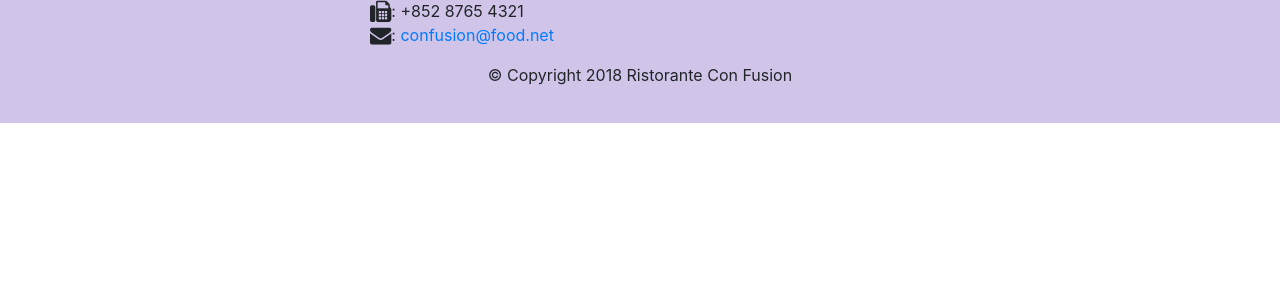
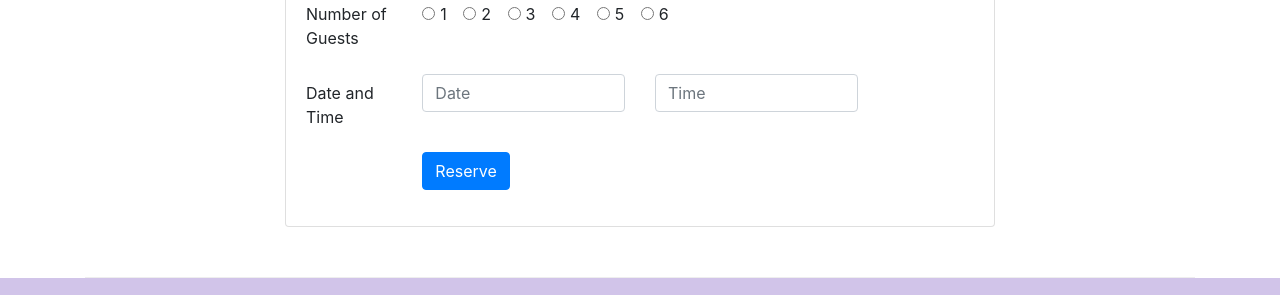
Before and after one commit to shriraksha158/Restaurent_Website, a website: page index.html in a window 1280 px wide. Shown: the part 1662-1957 px from the top of the page. Before the commit the page ends 1785 px from the top, so only its background shows below. Drawn offline with nearby package versions, Linux system fonts and the light colour scheme.

Commit message:
Assignment-2

```diff
--- a/css/styles.css
+++ b/css/styles.css
@@ -37,3 +37,7 @@ body {
 .navbar-dark {
     background-color: #512DA8;
 }
+
+a:hover {
+    text-decoration: none;
+}
--- a/index.html
+++ b/index.html
@@ -39,12 +39,15 @@
     <header class="jumbotron">
         <div class="container">
             <div class="row row-header">
-                <div class="col-12 col-sm-8">
+                <div class="col-12 col-sm-6">
                     <h1>Ristorante con Fusion</h1>
                     <p>We take inspiration from the World's best cuisines, and create a unique fusion experience. Our lipsmacking creations will tickle your culinary senses!</p>
                 </div>
-                <div class="col-12 col-sm align-self-center">
+                <div class="col-6 col-sm align-self-center">
                     <img src="img/img/logo.png" class="img-fluid">
+                </div>
+                <div class="col-sm align-self-center">
+                    <a href="#card"> <button type="button" class="btn btn-warning btn-lg btn-block"> Reserve Table </button> </a>
                 </div>
             </div>
         </div>
@@ -63,7 +66,7 @@
                             <span class="badge badge-danger">HOT</span>
                             <span class="badge badge-pill badge-secondary"> $4.99 </span>
                         </h2>
-                        <p>A unique combination of Indian Uthappam (pancake) and Italian pizza, topped with Cerignola olives, ripe vine cherry tomatoes, Vidalia onion, Guntur chillies and Buffalo Paneer.</p>
+                        <p class="d-none d-sm-block">A unique combination of Indian Uthappam (pancake) and Italian pizza, topped with Cerignola olives, ripe vine cherry tomatoes, Vidalia onion, Guntur chillies and Buffalo Paneer.</p>
                     </div>
                 </div>
             </div>
@@ -76,11 +79,13 @@
             </div>
             <div class="col col-sm col-md">
                 <div class="media">
+                    <div class="media-body">
+                        <h2 class="mt-0">Weekend Grand Buffet
+                            <span class="badge badge-danger">NEW</span>
+                        </h2>
+                        <p class="d-none d-sm-block">Featuring mouthwatering combinations with a choice of five different salads, six enticing appetizers, six main entrees and five choicest desserts. Free flowing bubbly and soft drinks. All for just $19.99 per person </p>
+                    </div>
                     <img src="img/img/buffet.png" alt="Buffer" class="d-flex mr-3 img-thumbnail align-self-center">
-                    <div class="media-body">
-                        <h2 class="mt-0">Weekend Grand Buffet</h2>
-                        <p>Featuring mouthwatering combinations with a choice of five different salads, six enticing appetizers, six main entrees and five choicest desserts. Free flowing bubbly and soft drinks. All for just $19.99 per person </p>
-                    </div>
                 </div>
             </div>
         </div>
@@ -95,11 +100,74 @@
                     <div class="media-body">
                         <h2 class="mt-0">Alberto Somayya</h2>
                         <h4 class="mt-0">Executive Chef</h4>
-                        <p>Award winning three-star Michelin chef with wide International experience having worked closely with whos-who in the culinary world, he specializes in creating mouthwatering Indo-Italian fusion experiences. </p>
+                        <p class="d-none d-sm-block">Award winning three-star Michelin chef with wide International experience having worked closely with whos-who in the culinary world, he specializes in creating mouthwatering Indo-Italian fusion experiences. </p>
                     </div>
                 </div>
             </div>
         </div>
+
+        <a id="card">
+        <div class="row row-content">
+            <div class="offset-sm-2 col-sm-8">
+                <div class="card">
+                    <h3 class="card-header bg-warning text-white">Reserve a Table</h3>
+                    <div class="card-body">
+                        <form>
+                        <div class="form-group row">
+                            <label for="guestnum" class="col-md-2">Number of Guests</label>
+                            <div class="col-md-10">
+                                <div class="form-check-inline">
+                                    <label for="guestnum" class="form-check-label">
+                                        <input type="radio" class="form-check-input" name="one">1
+                                    </label>
+                                </div>
+                                <div class="form-check-inline">
+                                    <label for="guestnum" class="form-check-label">
+                                        <input type="radio" class="form-check-input" name="two">2
+                                    </label>
+                                </div>
+                                <div class="form-check-inline">
+                                    <label for="guestnum" class="form-check-label">
+                                        <input type="radio" class="form-check-input" name="three">3
+                                    </label>
+                                </div>
+                                <div class="form-check-inline">
+                                    <label for="guestnum" class="form-check-label">
+                                        <input type="radio" class="form-check-input" name="four">4
+                                    </label>
+                                </div>
+                                <div class="form-check-inline">
+                                    <label for="guestnum" class="form-check-label">
+                                        <input type="radio" class="form-check-input" name="five">5
+                                    </label>
+                                </div>
+                                <div class="form-check-inline">
+                                    <label for="guestnum" class="form-check-label">
+                                        <input type="radio" class="form-check-input" name="six">6
+                                    </label>
+                                </div>
+                            </div>
+                        </div>
+                        <div class="form-group row">
+                            <label for="date" class="col-12 col-md-2 col-form-label">Date and Time</label>
+                            <div class="col-12 col-md-4">
+                                <input type="type" class="form-control" id="date" name="date" placeholder="Date">
+                            </div>
+                            <div class="col-12 col-md-4">
+                                <input type="type" class="form-control" id="time" name="time" placeholder="Time">
+                            </div>
+                        </div>
+                        <div class="form-group row">
+                            <div class="offset-md-2 col-md-10">
+                                <button class="btn btn-primary" type="submit">Reserve</button>
+                            </div>
+                        </div>
+                        </form>
+                    </div>
+                </div>
+            </div>
+        </div>
+    </a>
     </div>
 
     <footer class="footer">
```
Also changed, not shown: aboutus.html (+1 -1 lines), contactus.html (+2 -2 lines).
